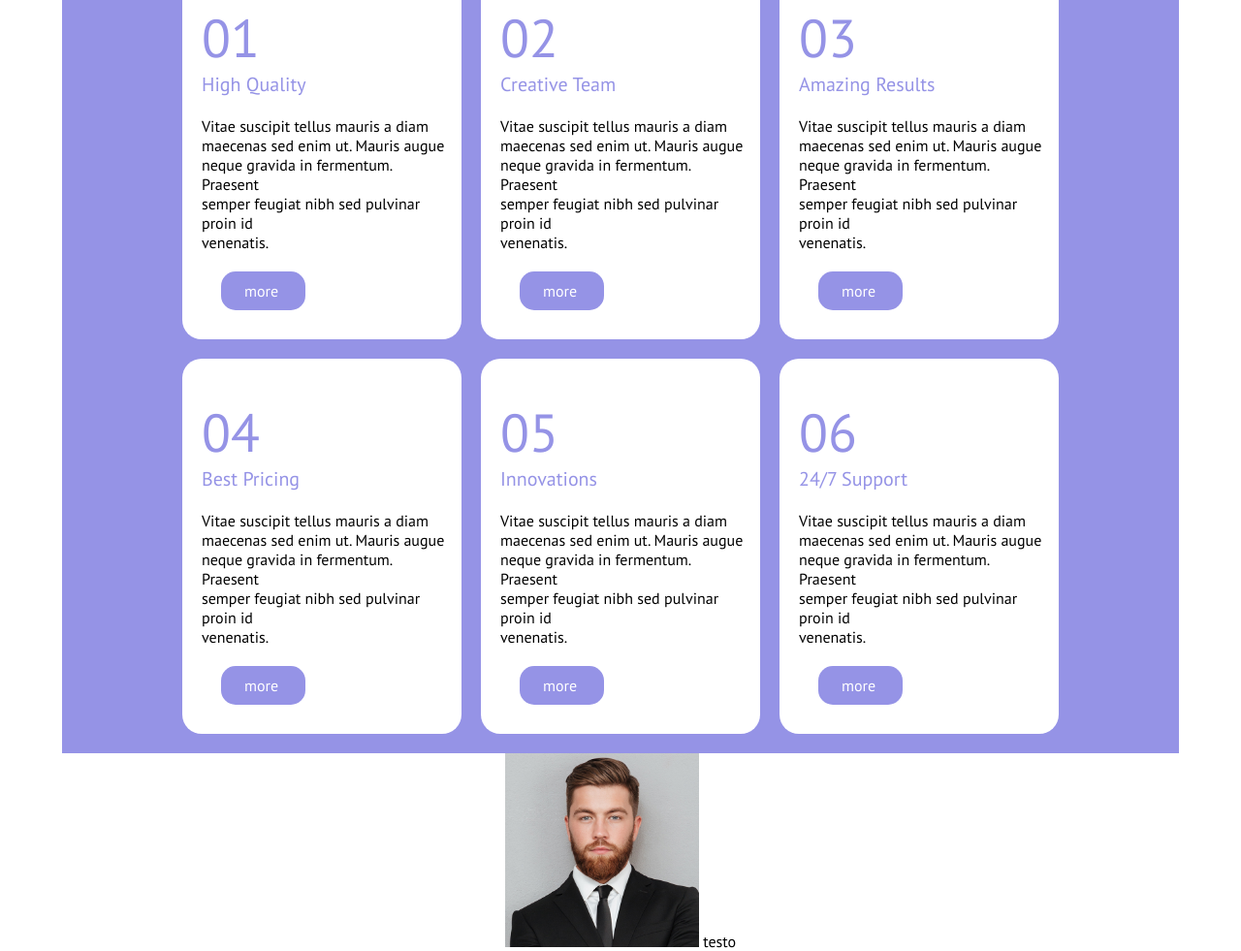
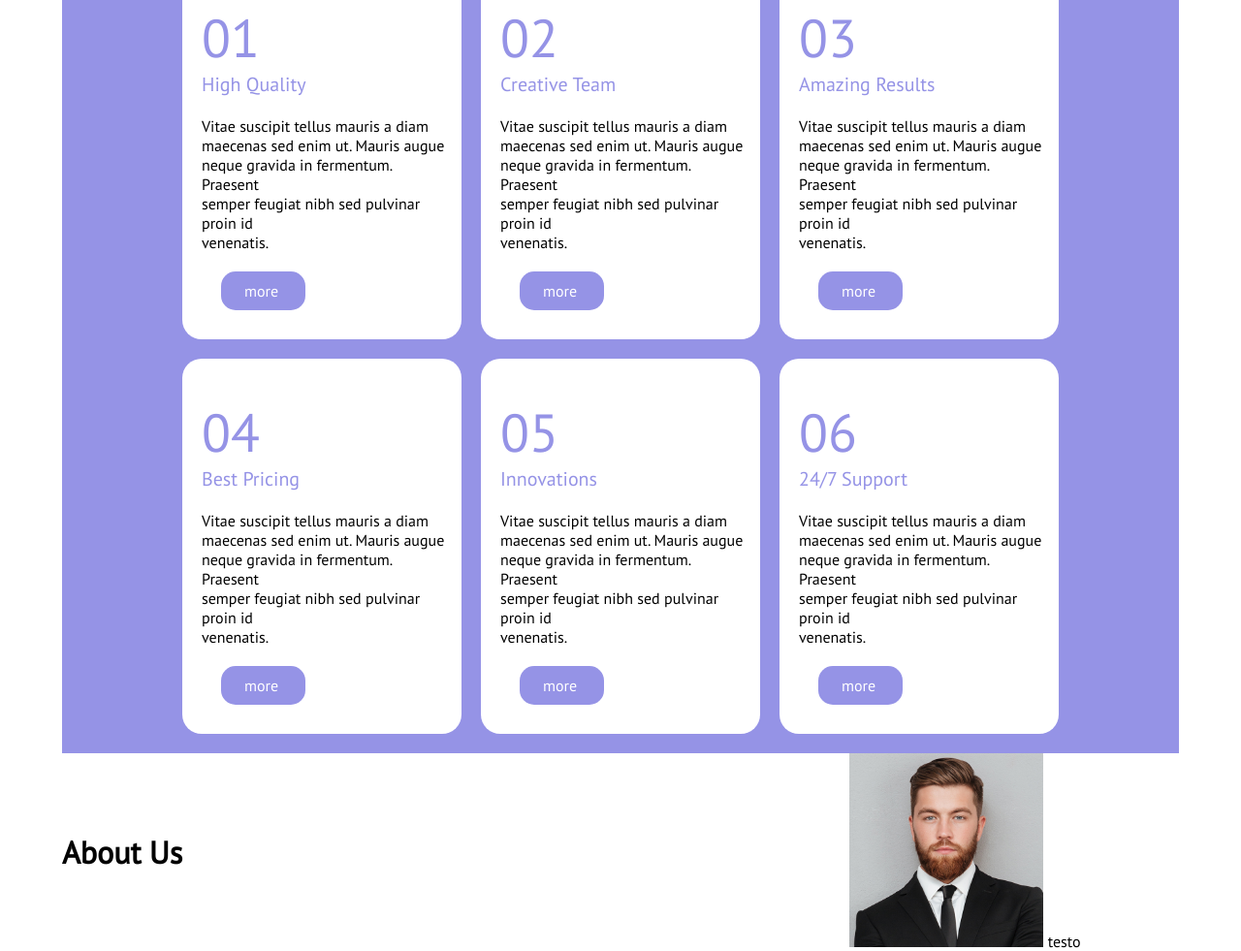
Before and after one commit to Skyfe24/htmlcss-responsive-layout, a plain HTML site: page index.html in a window 1280 px wide. Shown: the part 2370-3351 px from the top of the page at 97% size. Drawn offline with Linux system fonts and the light colour scheme.

Commit message:
about us 2

```diff
--- a/index.html
+++ b/index.html
@@ -190,8 +190,8 @@
             </div>
         </div>
         <div class="container">
-            <div class="flex justify-center-align-center">
-                <div class="ABOUT"></div>
+            <div class="flex justify-center-align-center gap">
+                <div class="ABOUT"> <h1>About Us</h1> </div>
                 <div class="testimonial"><img src="./img/about.jpg" alt="" srcset=""> testo</div>
 
 
--- a/style.css
+++ b/style.css
@@ -202,3 +202,11 @@ h3{
 .mrg{
   margin-right: 15px;
 }
+.ABOUT{
+flex-basis: 70%;
+
+}
+
+.testimonial{
+  flex-basis: 30%;
+}
```
